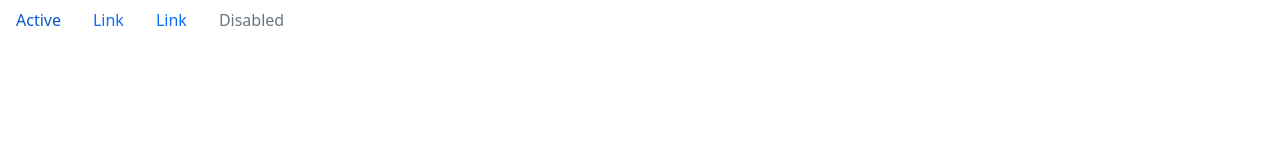
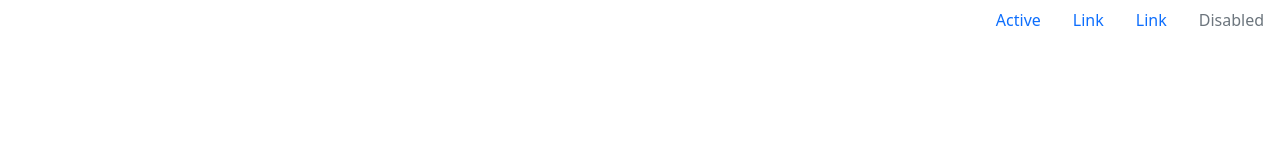
Before and after one commit to samuelbosawer/sacode-day06-project01, a plain HTML site: page index.html in a window 1280 px wide. Drawn offline with nearby package versions, Linux system fonts and the light colour scheme.

Commit message:
Nav Aligment

```diff
--- a/index.html
+++ b/index.html
@@ -10,13 +10,21 @@
     <link href="https://cdn.jsdelivr.net/npm/bootstrap@5.0.2/dist/css/bootstrap.min.css" rel="stylesheet" integrity="sha384-EVSTQN3/azprG1Anm3QDgpJLIm9Nao0Yz1ztcQTwFspd3yD65VohhpuuCOmLASjC" crossorigin="anonymous">
 </head>
 <body>
-    <!-- Nav Sederhana tanpa tag ul -->
-    <nav class="nav">
-        <a class="nav-link active" aria-current="page" href="#">Active</a>
-        <a class="nav-link" href="#">Link</a>
-        <a class="nav-link" href="#">Link</a>
-        <a class="nav-link disabled" href="#" tabindex="-1" aria-disabled="true">Disabled</a>
-      </nav>
+    <!-- Nav Aligment -->
+    <ul class="nav justify-content-end">
+        <li class="nav-item">
+          <a class="nav-link active" aria-current="page" href="#">Active</a>
+        </li>
+        <li class="nav-item">
+          <a class="nav-link" href="#">Link</a>
+        </li>
+        <li class="nav-item">
+          <a class="nav-link" href="#">Link</a>
+        </li>
+        <li class="nav-item">
+          <a class="nav-link disabled" href="#" tabindex="-1" aria-disabled="true">Disabled</a>
+        </li>
+      </ul>
     <!-- End Nav Sederhana -->
 
 
```
